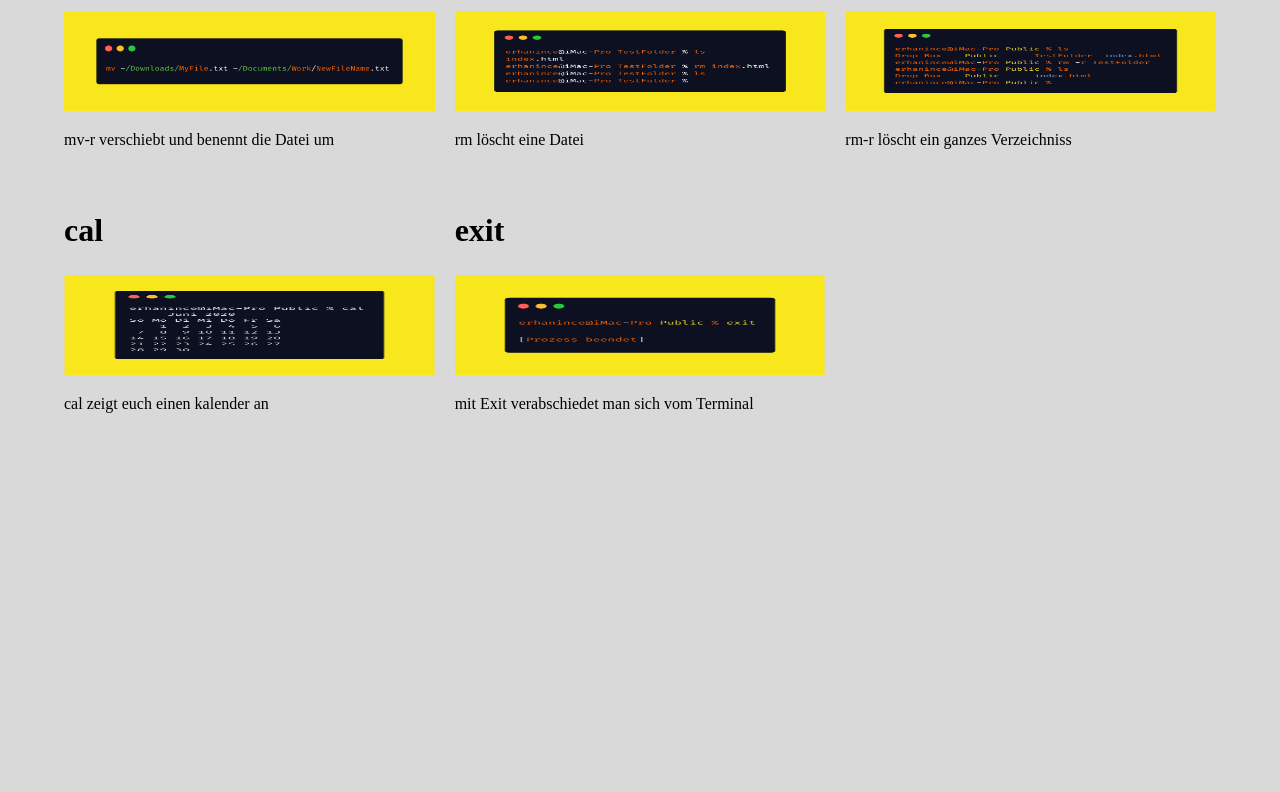
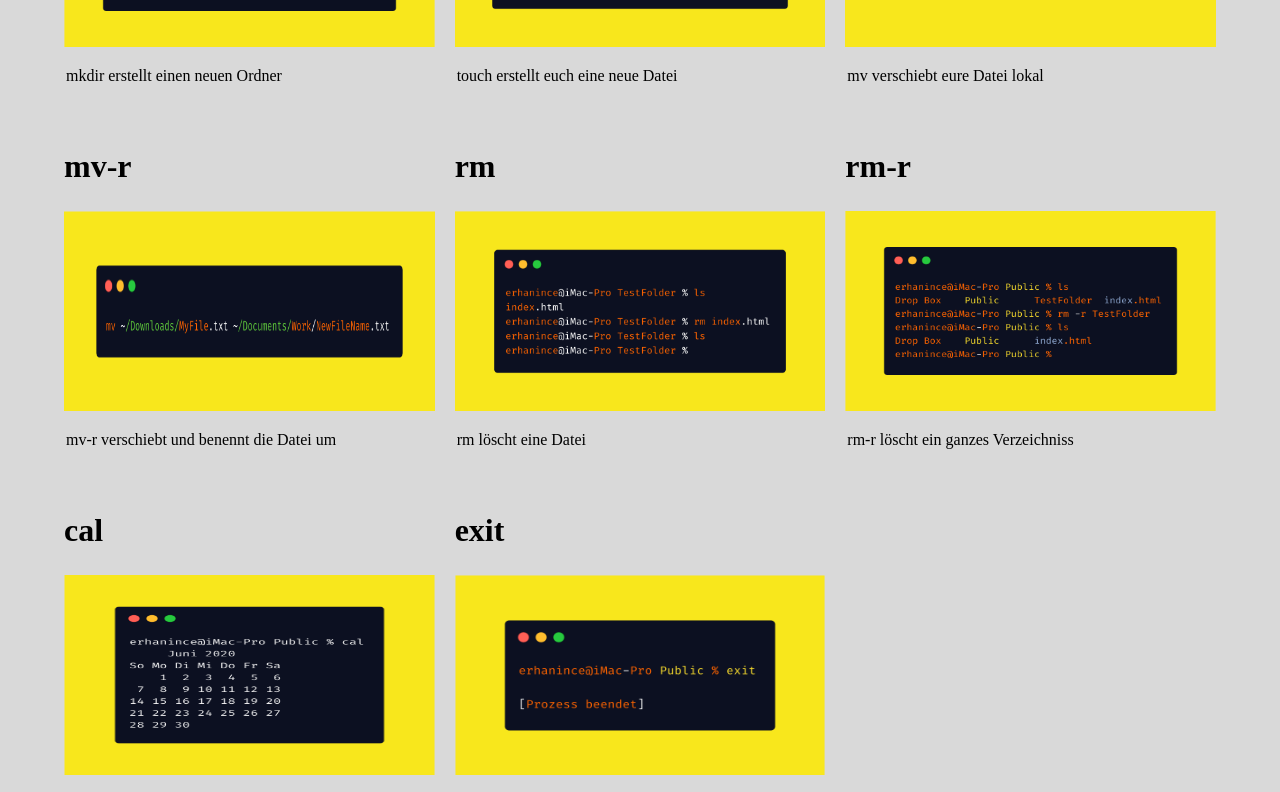
Before and after one commit to erhan-ince/My-Cheatsheet, a plain HTML site: page index.html in a window 1280 px wide. Shown: the part 707-1499 px from the top of the page. Before the commit the page ends 1136 px from the top, so only its background shows below. Drawn offline with Linux system fonts and the light colour scheme.

Commit message:
My-Cheatsheet-v0.0.1

```diff
--- a/assets/css/style.css
+++ b/assets/css/style.css
@@ -20,9 +20,10 @@ h1 {
 }
 p {
   font-size: 1em;
+  padding-left: 2px;
 }
 img {
-  height: 100px;
+  height: 200px;
   width: 100%;
   margin: 0 auto;
 }
```
